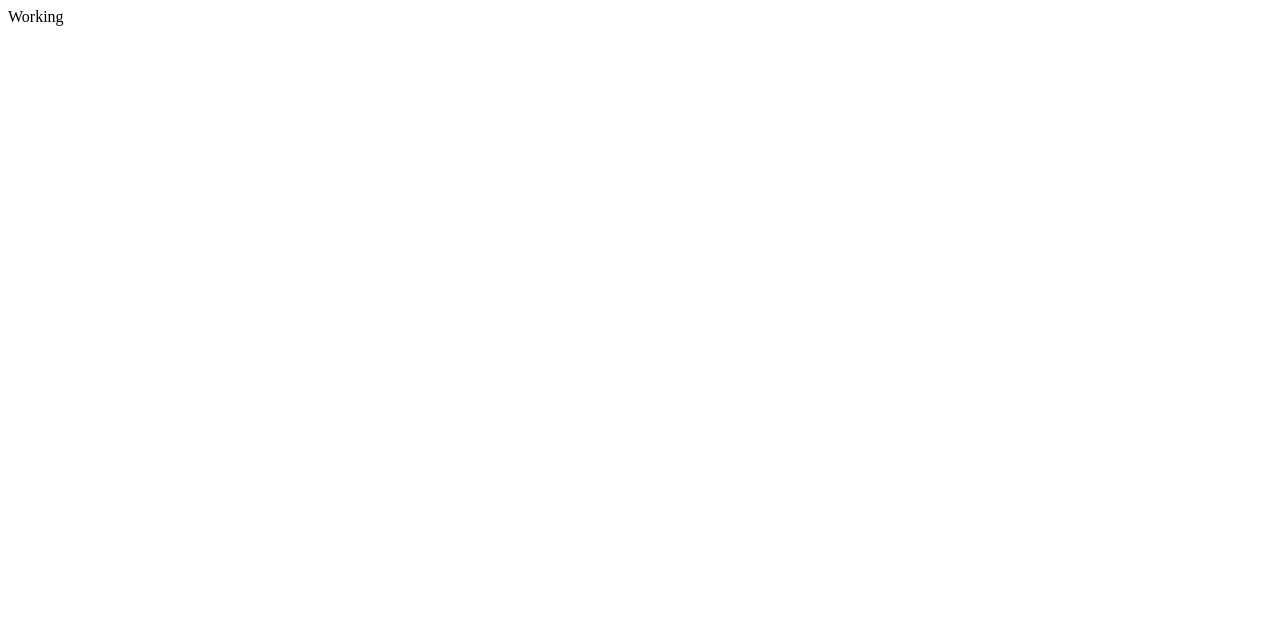
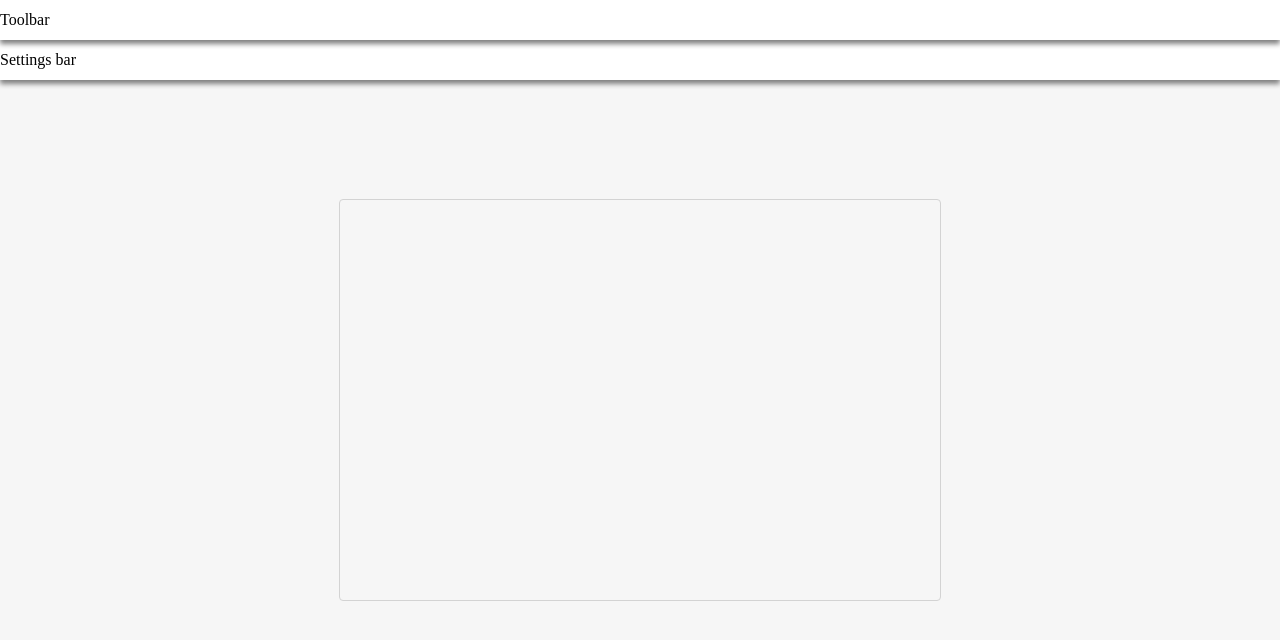
Before and after one commit to PavelKrokhmal/paint-online-cource, a React (Create React App) app in the folder client/: page / in a window 1280 px wide. Shown: the top 640 px of the page. Built offline with nearby package versions, Linux system fonts and the light colour scheme.

Commit message:
add component styles

```diff
--- a/client/package.json
+++ b/client/package.json
@@ -6,6 +6,7 @@
     "@testing-library/jest-dom": "^5.14.1",
     "@testing-library/react": "^11.2.7",
     "@testing-library/user-event": "^12.8.3",
+    "node-sass": "^4.14.1",
     "react": "^17.0.2",
     "react-dom": "^17.0.2",
     "react-scripts": "4.0.3",
--- a/client/src/App.js
+++ b/client/src/App.js
@@ -1,7 +1,15 @@
+import React from 'react'
+import './styles/app.scss'
+import Toolbar from './components/Toolbar'
+import SettingsBar from './components/SettingsBar'
+import Canvas from './components/Canvas'
+
 function App() {
   return (
-    <div>
-      Working
+    <div className="app">
+      <Toolbar/>
+      <SettingsBar/>
+      <Canvas/>
     </div>
   );
 }
--- /dev/null
+++ b/client/src/components/Canvas.jsx
@@ -0,0 +1,12 @@
+import React from 'react'
+import '../styles/canvas.scss'
+
+function Canvas() {
+    return (
+        <div  className="canvas">
+            <canvas width={600} height={400}></canvas>
+        </div>
+    )
+}
+
+export default Canvas
--- /dev/null
+++ b/client/src/components/SettingsBar.jsx
@@ -0,0 +1,11 @@
+import React from 'react'
+
+function SettingsBar() {
+    return (
+        <div className="settings-bar">
+            Settings bar
+        </div>
+    )
+}
+
+export default SettingsBar
--- /dev/null
+++ b/client/src/components/Toolbar.jsx
@@ -0,0 +1,14 @@
+import React from 'react'
+import '../styles/toolbar.scss'
+
+function Toolbar() {
+    return (
+        <div className="toolbar">
+            <div>
+                Toolbar
+            </div>
+        </div>
+    )
+}
+
+export default Toolbar
--- /dev/null
+++ b/client/src/styles/app.scss
@@ -0,0 +1,14 @@
+@import "./variables.scss";
+
+* {
+    margin: 0;
+    padding: 0;
+    box-sizing: border-box;
+}
+
+.app {
+    height: 100vh;
+    max-height: 100vh;
+    width: 100vw;
+    background-color: $background-color;
+}
--- /dev/null
+++ b/client/src/styles/canvas.scss
@@ -0,0 +1,13 @@
+@import "./variables.scss";
+
+.canvas {
+    height: 100vh;
+    display: flex;
+    justify-content: center;
+    align-items: center;
+}
+
+canvas {
+    border: 1px solid lightgray;
+    border-radius: 4px;
+}
--- /dev/null
+++ b/client/src/styles/toolbar.scss
@@ -0,0 +1,23 @@
+@import "./variables.scss";
+
+.toolbar {
+    height: $toolbar-height;
+    background-color: white;
+    display: flex;
+    align-items: center;
+    position: absolute;
+    width: 100%;
+    box-shadow: 0 4px 5px gray;
+    z-index: 1;
+}
+
+.settings-bar {
+    height: $toolbar-height;
+    background-color: white;
+    display: flex;
+    align-items: center;
+    position: absolute;
+    width: 100%;
+    box-shadow: 0 4px 5px gray;
+    top: $toolbar-height;
+}
--- /dev/null
+++ b/client/src/styles/variables.scss
@@ -0,0 +1,2 @@
+$background-color: #F6F6F6;
+$toolbar-height: 40px;
```
Also changed, not shown: 1 other file (tests, documents, lock files or other folders).
